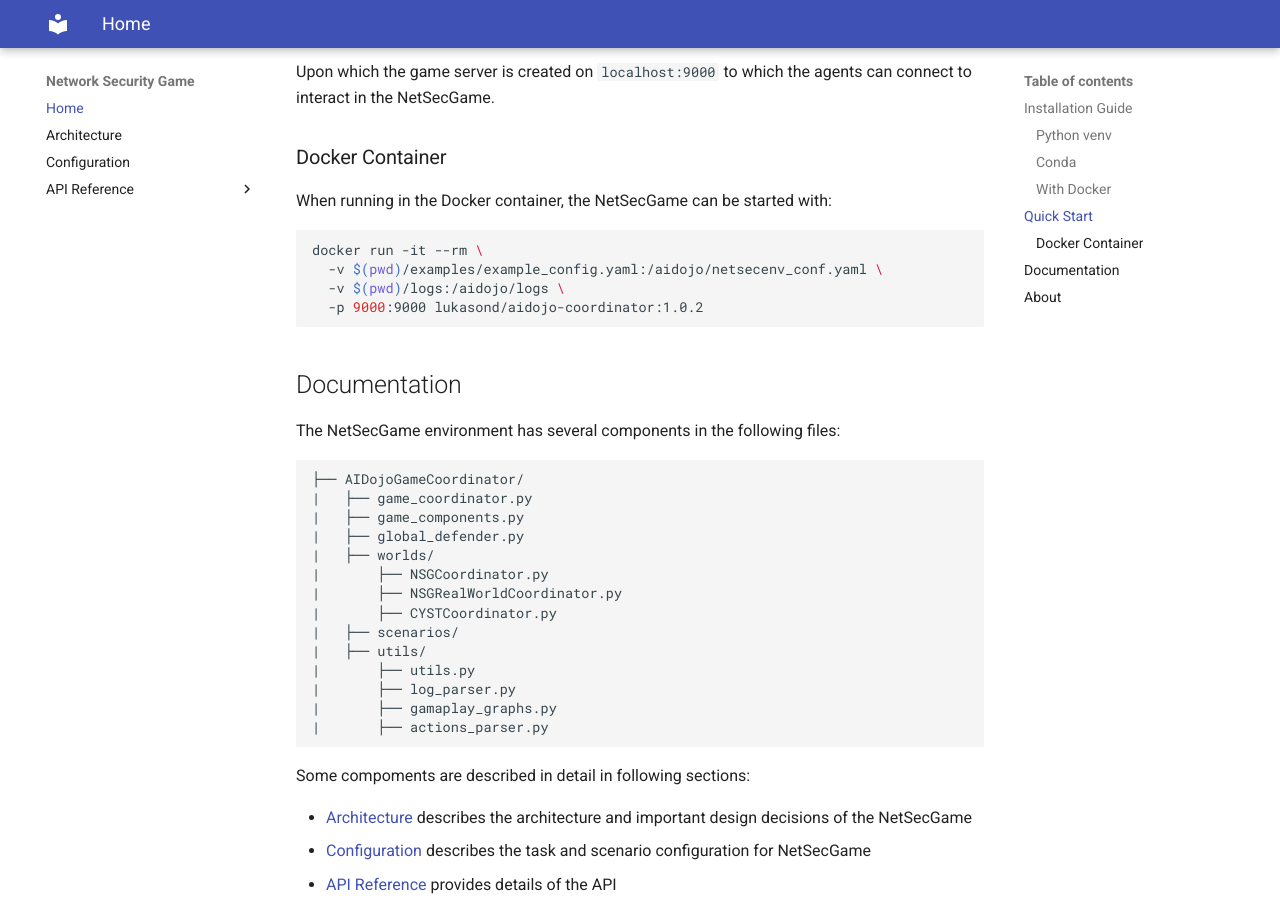
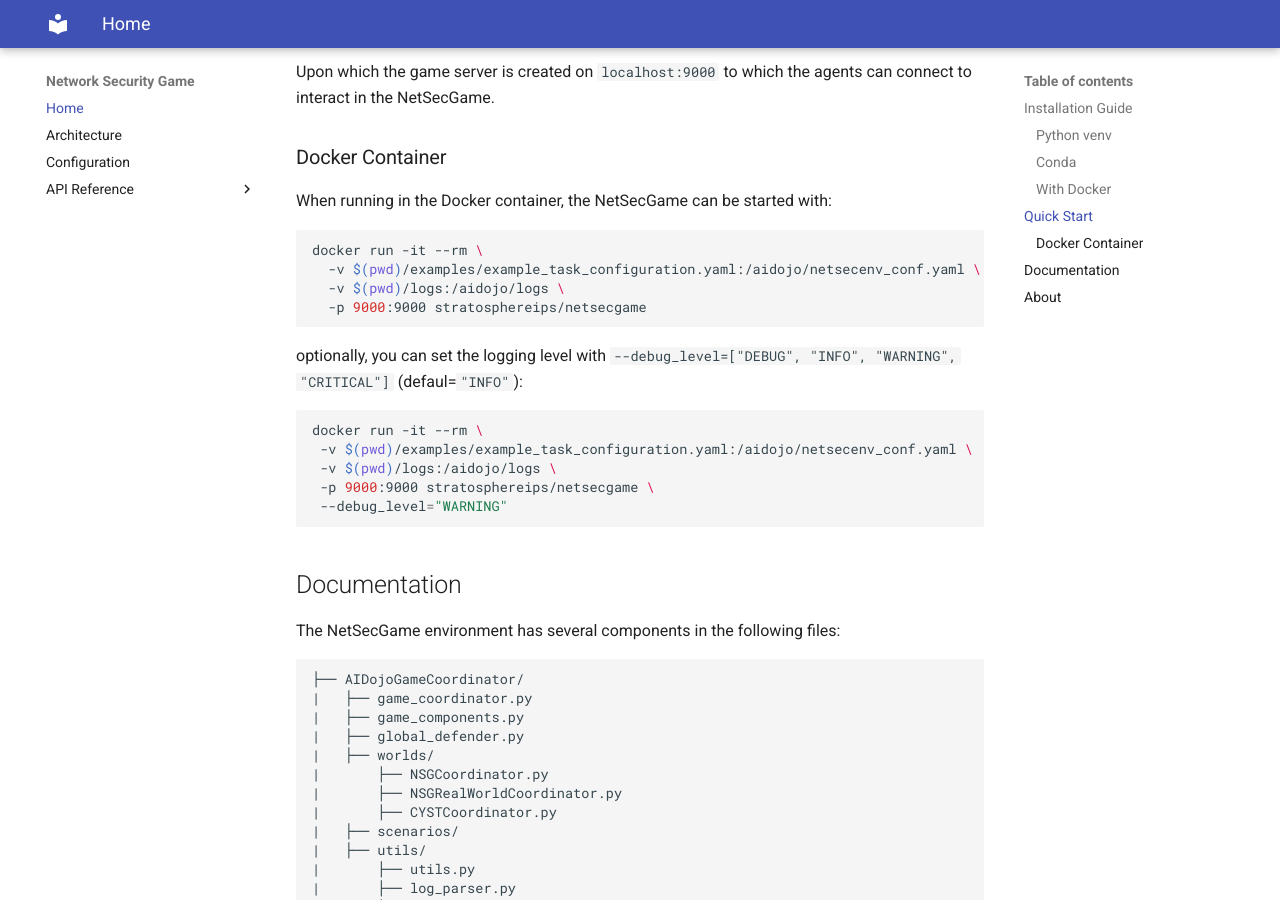
Before and after one commit to stratosphereips/NetSecGame, an MkDocs documentation site: the page built from docs/index.md, in a window 1280 px wide and 900 px high, scrolled down 2560 px. Built offline with MkDocs 1.6.1 and Material for MkDocs 9.7.7, drawn with Linux system fonts in a browser that asks for light colours; some of the changed text lies outside the part shown.

Commit message:
Update Docker documentation to correct image references and add logging level options

````diff
--- a/docs/index.md
+++ b/docs/index.md
@@ -33,9 +33,9 @@ The NetSecGame can be run in a Docker container. You can build the image locally
 ```bash
 docker build -t aidojo-nsg-coordinator:latest .
 ```
-or use the availabe image from [Dockerhub](https://hub.docker.com/r/lukasond/aidojo-coordinator).
+or use the available image from [Dockerhub](https://hub.docker.com/r/stratosphereips/netsecgame).
 ```bash
-docker pull lukasond/aidojo-coordinator:1.0.2
+docker pull stratosphereips/netsecgame
 ```
 ## Quick Start
 A task configuration needs to be specified to start the NetSecGame (see [Configuration](configuration.md)). For the first step, the example task configuration is recommended:
@@ -112,9 +112,18 @@ Upon which the game server is created on `localhost:9000` to which the agents ca
 When running in the Docker container, the NetSecGame can be started with:
 ```bash
 docker run -it --rm \
-  -v $(pwd)/examples/example_config.yaml:/aidojo/netsecenv_conf.yaml \
+  -v $(pwd)/examples/example_task_configuration.yaml:/aidojo/netsecenv_conf.yaml \
   -v $(pwd)/logs:/aidojo/logs \
-  -p 9000:9000 lukasond/aidojo-coordinator:1.0.2
+  -p 9000:9000 stratosphereips/netsecgame
+```
+optionally, you can set the logging level with `--debug_level=["DEBUG", "INFO", "WARNING", "CRITICAL"]` (defaul=`"INFO"`):
+
+```bash
+docker run -it --rm \
+ -v $(pwd)/examples/example_task_configuration.yaml:/aidojo/netsecenv_conf.yaml \
+ -v $(pwd)/logs:/aidojo/logs \
+ -p 9000:9000 stratosphereips/netsecgame \
+ --debug_level="WARNING"
 ```
 
 ## Documentation
````
